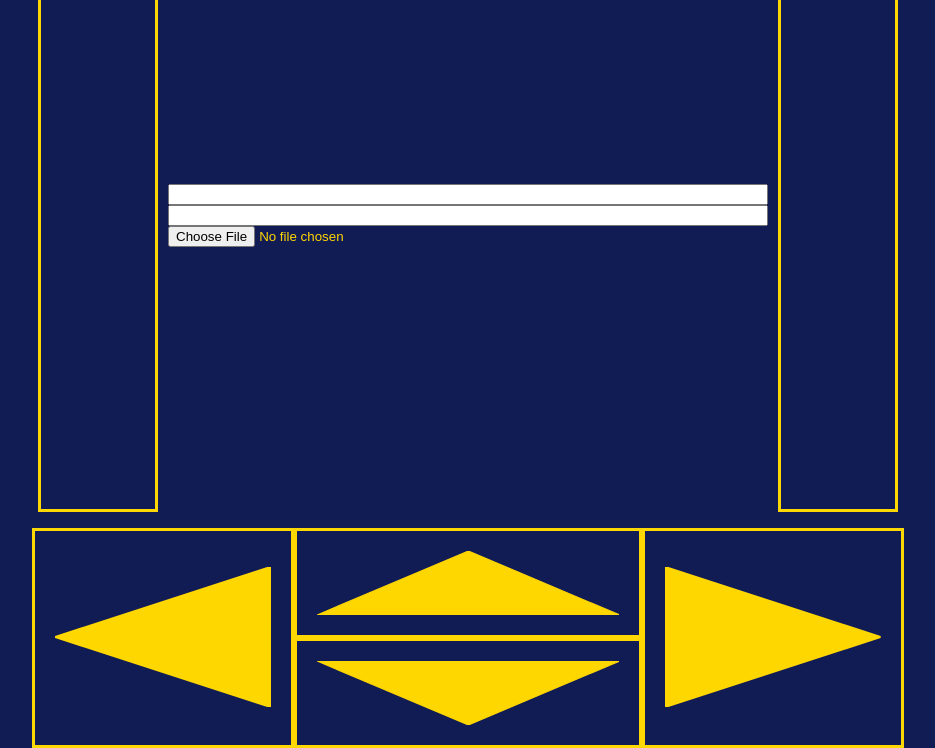
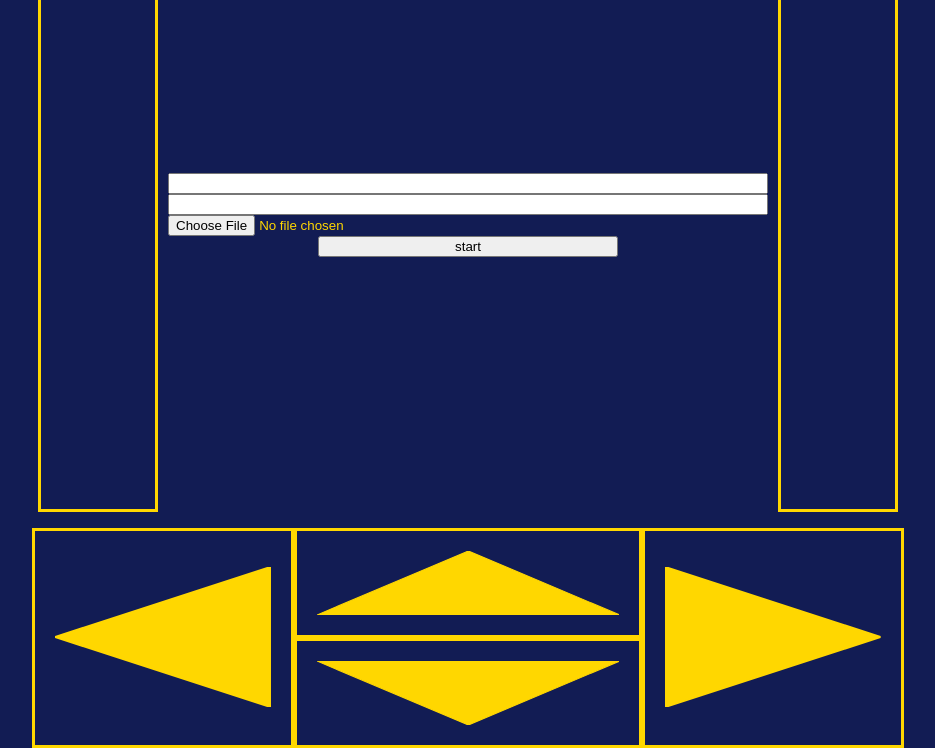
Before and after one commit to adamgarwacki/js-game-playground, a plain HTML site: page main.html in a window 1280 px wide. Both pictures are taken after a click on the element "CUSTOM". Shown: the part 191-939 px from the top of the page, without its empty margins (172-1107 px from the left). Drawn offline with Linux system fonts and the light colour scheme.

Commit message:
drobne poprawki;

```diff
--- a/main.css
+++ b/main.css
@@ -109,6 +109,12 @@ body {
 
 .game-menu-button:focus {
     outline: unset;
+}
+
+.start-custom-game {
+    width: 50%;
+    margin: 0px auto;
+    color: #000;
 }
 
 .game-container-win {
--- a/main.js
+++ b/main.js
@@ -95,11 +95,13 @@ let startCustom = () => {
         'playerPosition': [0, 0] // wpisać dwa parametry - współrzędne
     };
 
-    // tworzenie menu
+    // tworzenie elementów układających się w menu customowej gry:
     gameContainer.innerHTML = '';
 
     let customMenuContainer = document.createElement('div');
     customMenuContainer.classList.add('menu-container');
+
+    // custom game to taki level creator, ozancza pola jako gracz/przeszkoda, po czym zapisuje
 
     let sizeInput = document.createElement('input');
     sizeInput.setAttribute('type', 'number');
@@ -118,8 +120,10 @@ let startCustom = () => {
     let uploadFileInput = document.createElement('input');
     uploadFileInput.setAttribute('type', 'file');
     uploadFileInput.setAttribute('accept', '.json');
+
     uploadFileInput.addEventListener('change', (e) => {
         const reader = new FileReader();
+        // najpierw odczytuje, potem dopiero może coś z tym zrobić
         reader.addEventListener('load', () => {
             let data = reader.result;
             customMapObject = JSON.parse(data);
@@ -129,11 +133,16 @@ let startCustom = () => {
     });
     customMenuContainer.appendChild(uploadFileInput);
 
+    let startGameButton = document.createElement('button');
+    startGameButton.textContent = 'start';
+    startGameButton.classList.add('start-custom-game', 'inactive');
+    customMenuContainer.appendChild(startGameButton);
+    startGameButton.onclick = () => {
+        startGame(customMapObject);
+    };
 
 
     gameContainer.appendChild(customMenuContainer);
-
-    // obsługa ustawiania customowej mapy, zapisywanie etc.
 }
 
 
@@ -239,7 +248,7 @@ let startGame = (mapObject) => {
         let posX = Math.floor(Math.random() * mapSize);
         let posY = Math.floor(Math.random() * mapSize);
 
-        if ((posX != 0 || posY != 0) && !gamePanelsArray[posY][posX].isObjective && !gamePanelsArray[posY][posX].isObstacle) {
+        if ((posX != mapObject.playerPosition[0] || posY != mapObject.playerPosition[1]) && !gamePanelsArray[posY][posX].isObjective && !gamePanelsArray[posY][posX].isObstacle) {
             gamePanelsArray[posY][posX].isObjective = true;
             gamePanelsArray[posY][posX].panelId.style.backgroundColor = 'red';
             ob--;
```
